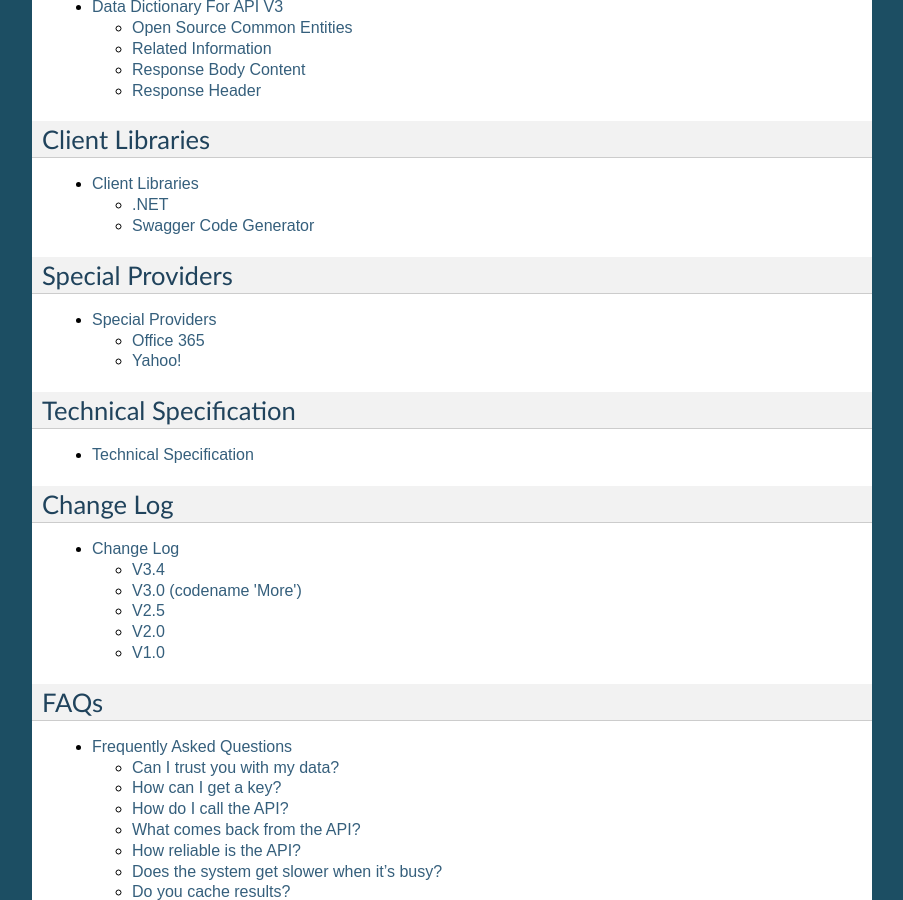
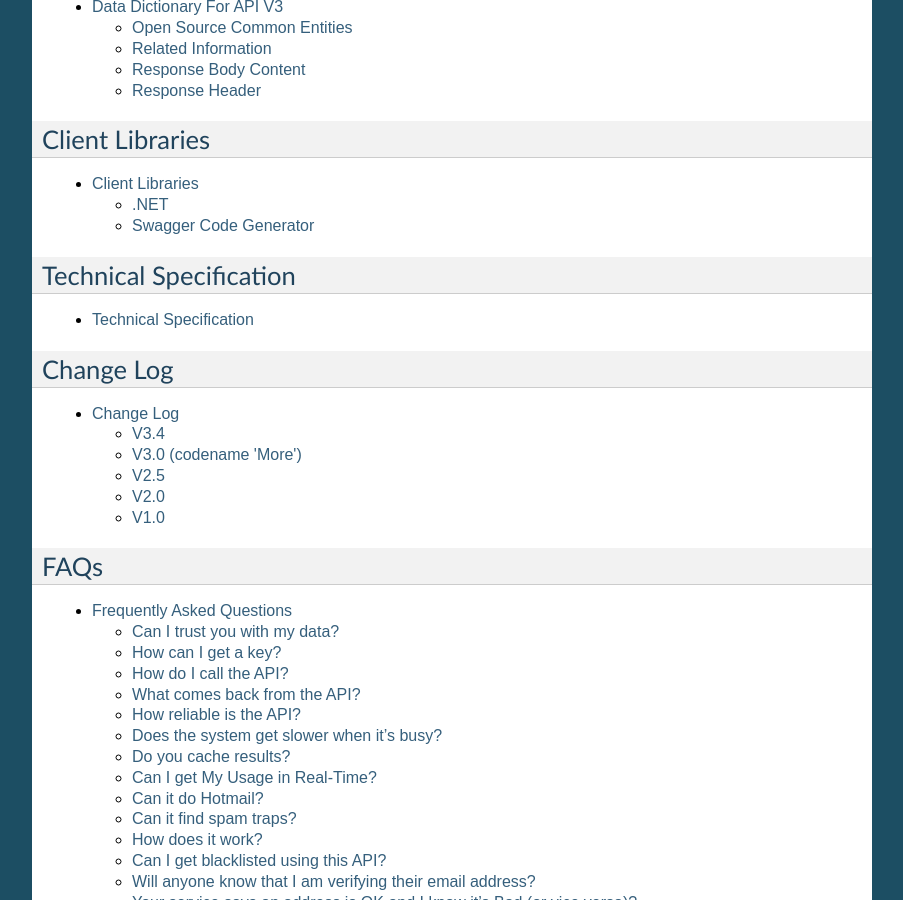
Before and after one commit to emh-Jo-Shinner/email-verify-api-docs, a Sphinx documentation site: the page built from docs/index.rst, in a window 1280 px wide and 900 px high, scrolled down 2940 px. Shown: the whole window, without its empty margins (198-1101 px from the left). Built offline with Sphinx 7.4.7, drawn with Linux system fonts in a browser that asks for light colours.

Commit message:
Update index.rst

```diff
--- a/docs/index.rst
+++ b/docs/index.rst
@@ -127,13 +127,6 @@ Client Libraries
 
 	client-libraries
 
-Special Providers
------------------
-.. 	toctree::
-	:maxdepth: 2
-
-	special-providers
-
 Technical Specification
 -----------------------
 
```
